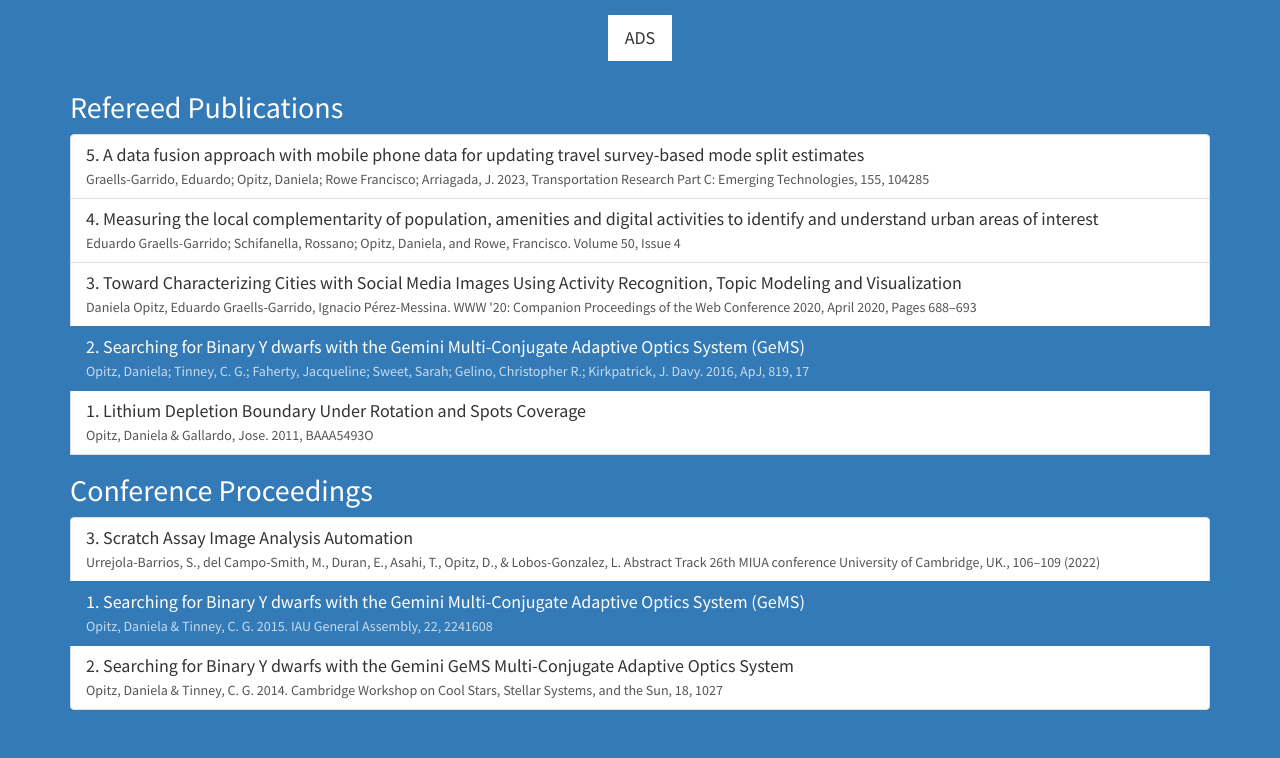
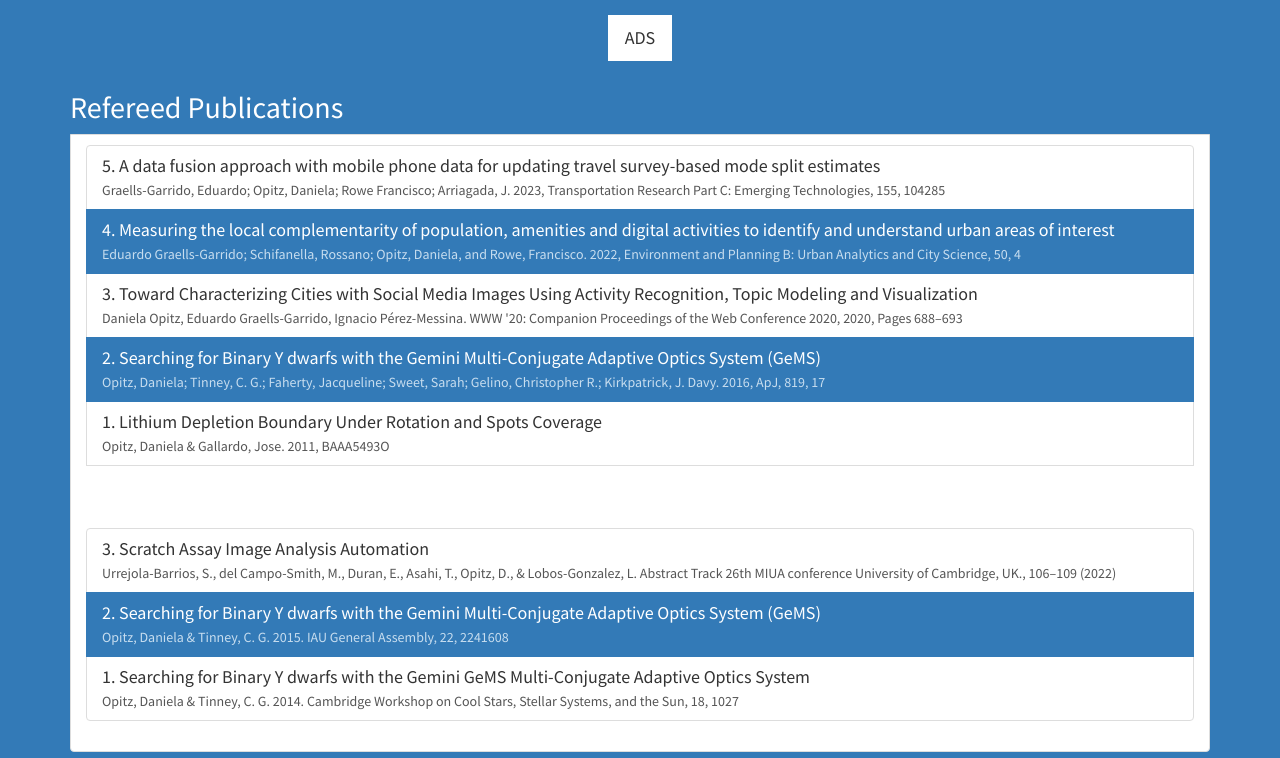
Before and after one commit to daniopitz/daniopitz.github.io, a plain HTML site: page index.html in a window 1280 px wide. Shown: the part 3100-3858 px from the top of the page. Drawn offline with Linux system fonts and the light colour scheme.

Commit message:
new publication

```diff
--- a/index.html
+++ b/index.html
@@ -167,22 +167,22 @@
 
 
         <h2> Refereed Publications </h2>
-        <div class="list-group">
+        <div class="list-group-item">
 		<a href="https://www.sciencedirect.com/science/article/pii/S0968090X23002747?casa_token=x1GgoCGxOg8AAAAA:s9jglXjdfg5kQKnCTbR9Ip0fKh9urFuyACVXZJ_zGpFG_8yE0HiTzi53rXS7ZgH4Eg0eMEQHow" class="list-group-item">
 		<h4 class="list-group-item-heading">5. A data fusion approach with mobile phone data for updating travel survey-based mode split estimates </h4>
 		<p class="list-group-item-text">Graells-Garrido, Eduardo; Opitz, Daniela; Rowe Francisco; Arriagada, J. 2023, Transportation Research Part C: Emerging Technologies, 155, 104285</p>
 		</a>
 
 
-		<a href="https://doi.org/10.1177/23998083221117830" class="list-group-item">
+		<a href="https://doi.org/10.1177/23998083221117830" class="list-group-item active">
 		<h4 class="list-group-item-heading">4. Measuring the local complementarity of population, amenities and digital activities to identify and understand urban areas of interest</h4>
-		<p class="list-group-item-text">Eduardo Graells-Garrido; Schifanella, Rossano; Opitz, Daniela, and Rowe, Francisco. Volume 50, Issue 4</p>
+		<p class="list-group-item-text">Eduardo Graells-Garrido; Schifanella, Rossano; Opitz, Daniela, and Rowe, Francisco. 2022, Environment and Planning B: Urban Analytics and City Science, 50, 4</p>
 		</a>
 
 
 	    <a href="https://doi.org/10.1145/3366424.3384361" class="list-group-item">
 	    <h4 class="list-group-item-heading">3. Toward Characterizing Cities with Social Media Images Using Activity Recognition, Topic Modeling and Visualization</h4>
-	    <p class="list-group-item-text">Daniela Opitz, Eduardo Graells-Garrido, Ignacio Pérez-Messina. WWW '20: Companion Proceedings of the Web Conference 2020, April 2020, Pages 688–693</p>
+	    <p class="list-group-item-text">Daniela Opitz, Eduardo Graells-Garrido, Ignacio Pérez-Messina. WWW '20: Companion Proceedings of the Web Conference 2020, 2020, Pages 688–693</p>
 	    </a>
 
 
@@ -208,13 +208,13 @@
 
 
         <a href="http://adsabs.harvard.edu/abs/2015IAUGA..2241608O" class="list-group-item active">
-        <h4 class="list-group-item-heading">1. Searching for Binary Y dwarfs with the Gemini Multi-Conjugate Adaptive Optics System (GeMS) </h4>
+        <h4 class="list-group-item-heading">2. Searching for Binary Y dwarfs with the Gemini Multi-Conjugate Adaptive Optics System (GeMS) </h4>
         <p class="list-group-item-text"> Opitz, Daniela & Tinney, C. G. 2015. IAU General Assembly, 22, 2241608 </p>
         </a>
 
 
         <a href="http://adsabs.harvard.edu/abs/2015csss...18.1027O" class="list-group-item">
-        <h4 class="list-group-item-heading">2. Searching for Binary Y dwarfs with the Gemini GeMS Multi-Conjugate Adaptive Optics System</h4>
+        <h4 class="list-group-item-heading">1. Searching for Binary Y dwarfs with the Gemini GeMS Multi-Conjugate Adaptive Optics System</h4>
         <p class="list-group-item-text">Opitz, Daniela & Tinney, C. G. 2014. Cambridge Workshop on Cool Stars, Stellar Systems, and the Sun, 18, 1027</p>
         </a>
 
```
